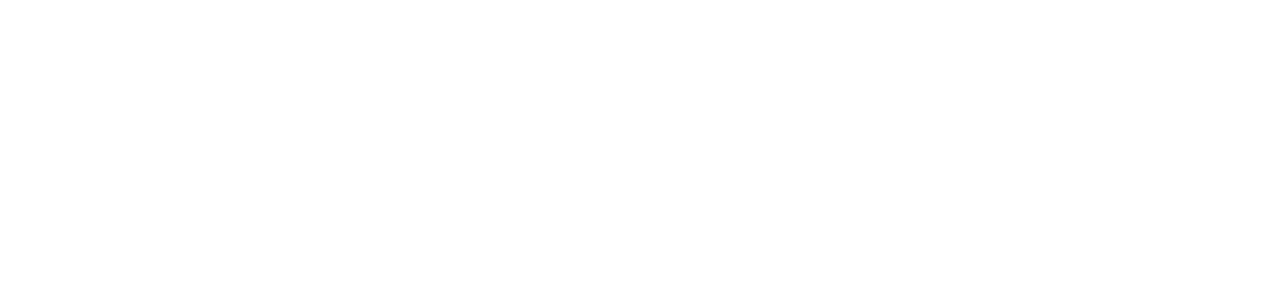
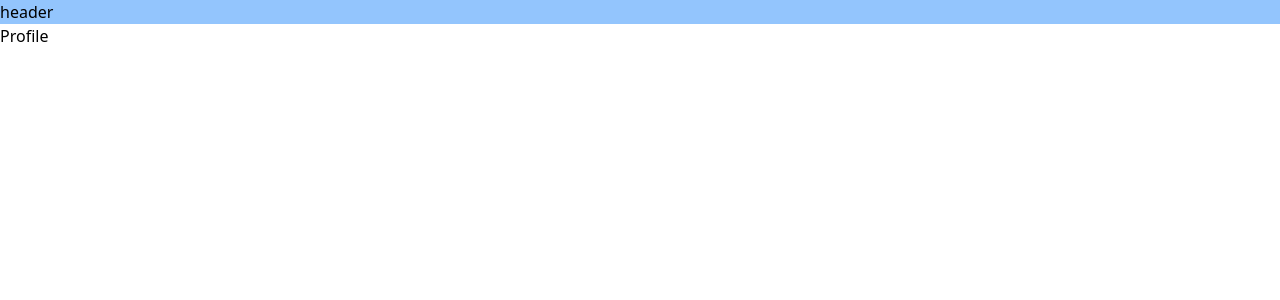
Before and after one commit to lje00220/mbti-test, a React (Vite) app: page /profile in a window 1280 px wide. Shown: the top 300 px of the page. Built offline with nearby package versions, Linux system fonts and the light colour scheme.

Commit message:
feat: AuthContext 생성

```diff
--- a/src/App.jsx
+++ b/src/App.jsx
@@ -1,5 +1,12 @@
+import { AuthProvider } from "./context/AuthContext";
+import Router from "./shared/Router";
+
 function App() {
-  return <></>;
+  return (
+    <AuthProvider>
+      <Router />
+    </AuthProvider>
+  );
 }
 
 export default App;
--- /dev/null
+++ b/src/components/Header.jsx
@@ -0,0 +1,16 @@
+import { useContext } from "react";
+import { AuthContext } from "../context/AuthContext";
+import { useNavigate } from "react-router-dom";
+
+const Header = () => {
+  const { isAuthenticated, logout } = useContext(AuthContext);
+  const navigate = useNavigate();
+
+  return (
+    <header className="h-200px flex bg-blue-300">
+      <div>header</div>
+    </header>
+  );
+};
+
+export default Header;
--- /dev/null
+++ b/src/context/AuthContext.jsx
@@ -0,0 +1,26 @@
+import { useState } from "react";
+import { createContext } from "react";
+
+export const AuthContext = createContext(null);
+
+const token = localStorage.getItem("accessToken");
+
+export const AuthProvider = ({ children }) => {
+  const [isAuthenticated, setIsAuthenticated] = useState(!!token);
+
+  const login = (token) => {
+    localStorage.setItem("accessToken", token);
+    setIsAuthenticated(true);
+  };
+
+  const logout = () => {
+    localStorage.removeItem("accessToken");
+    setIsAuthenticated(false);
+  };
+
+  return (
+    <AuthContext.Provider value={{ isAuthenticated, login, logout }}>
+      {children}
+    </AuthContext.Provider>
+  );
+};
--- a/src/pages/login/Login.jsx
+++ b/src/pages/login/Login.jsx
@@ -1,3 +1,5 @@
-export const Login = () => {
+const Login = () => {
   return <div>Login</div>;
 };
+
+export default Login;
--- /dev/null
+++ b/src/pages/profile/Profile.jsx
@@ -0,0 +1,5 @@
+const Profile = () => {
+  return <div>Profile</div>;
+};
+
+export default Profile;
--- a/src/shared/Router.jsx
+++ b/src/shared/Router.jsx
@@ -1,15 +1,19 @@
 import { BrowserRouter, Route, Routes } from "react-router-dom";
 import Home from "../pages/home/Home";
-import { Login } from "../pages/login/Login";
+import Login from "../pages/login/Login";
 import SignUp from "../pages/signup/SignUp";
+import Profile from "../pages/profile/Profile";
+import Header from "../components/Header";
 
 const Router = () => {
   return (
     <BrowserRouter>
+      <Header />
       <Routes>
         <Route path="/" element={<Home />} />
         <Route path="/login" element={<Login />} />
         <Route path="/signup" element={<SignUp />} />
+        <Route path="/profile" element={<Profile />} />
       </Routes>
     </BrowserRouter>
   );
```
